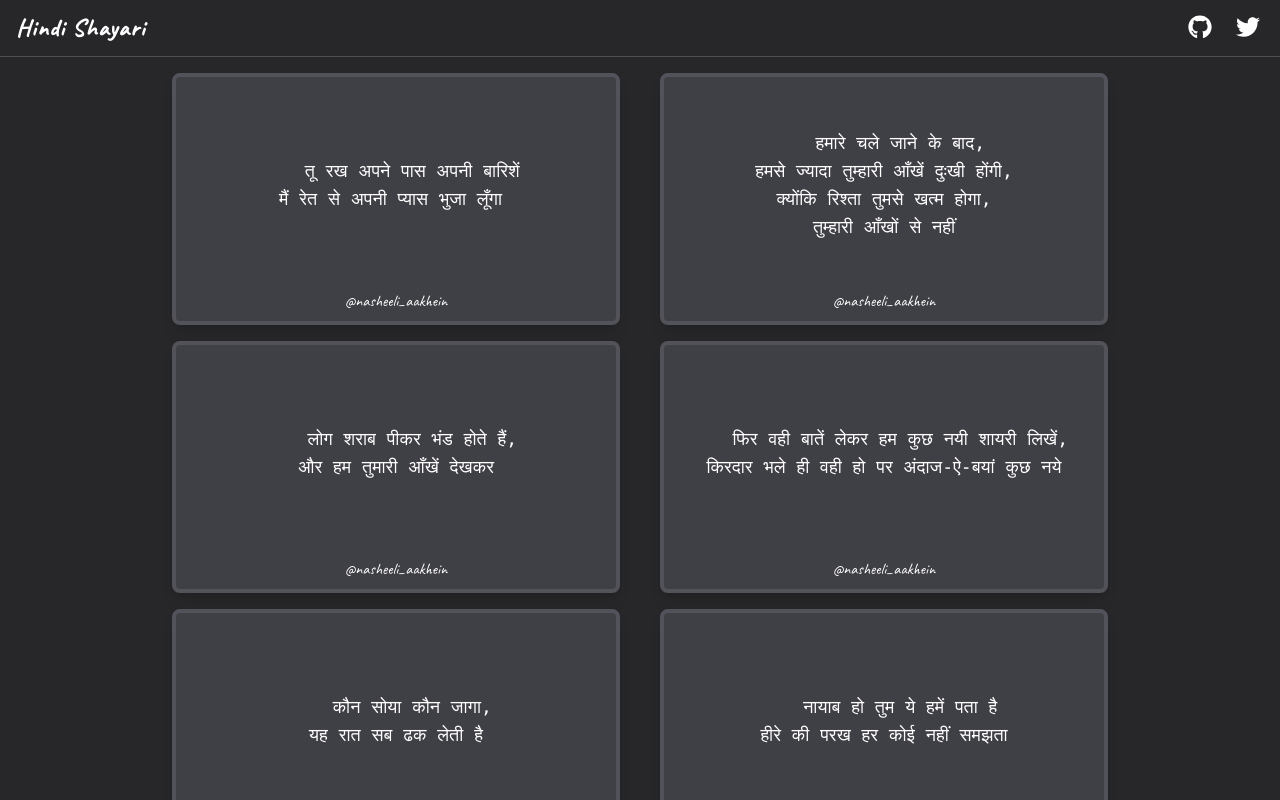
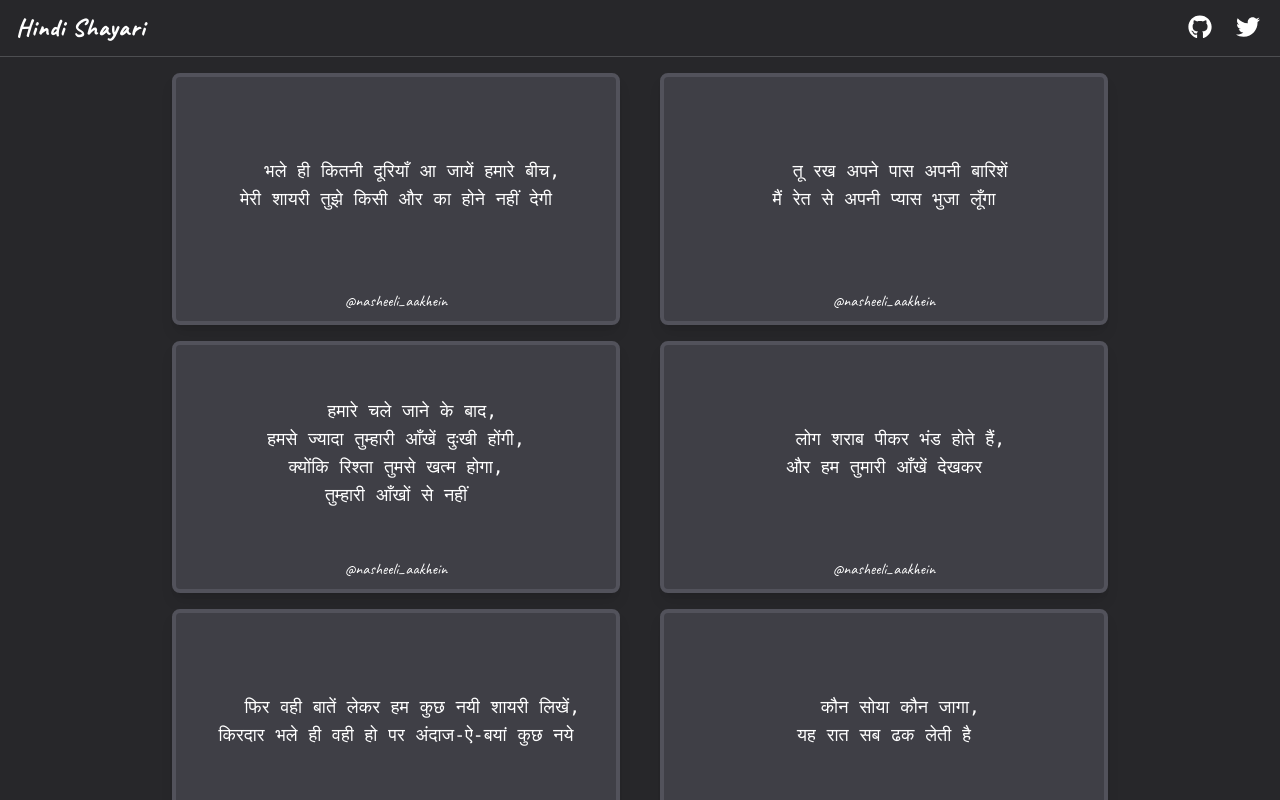
Before and after one commit to apgapg/my_hindi_shayari, a Svelte app: page / in a window 1280 px wide. Shown: the top 800 px of the page. Built offline with nearby package versions, Linux system fonts and the light colour scheme.

Commit message:
feat: add more shayari
Signed-off-by: Ayush P Gupta <ayushpguptaapg@gmail.com>

```diff
--- a/src/App.svelte
+++ b/src/App.svelte
@@ -64,7 +64,8 @@
         "फिर वही बातें लेकर हम कुछ नयी शायरी लिखें,\nकिरदार भले ही वही हो पर अंदाज-ऐ-बयां कुछ नये",
         "लोग शराब पीकर भंड होते हैं,\nऔर हम तुमारी आँखें देखकर",
         "हमारे चले जाने के बाद,\nहमसे ज्यादा तुम्हारी आँखें दुःखी होंगी,\nक्योंकि रिश्ता तुमसे खत्म होगा,\nतुम्हारी आँखों से नहीं",
-        "तू रख अपने पास अपनी बारिशें\nमैं रेत से अपनी प्यास भुजा लूँगा "
+        "तू रख अपने पास अपनी बारिशें\nमैं रेत से अपनी प्यास भुजा लूँगा",
+        "भले ही कितनी दूरियाँ आ जायें हमारे बीच,\nमेरी शायरी तुझे किसी और का होने नहीं देगी"
     ].reverse();
 </script>
 
```
